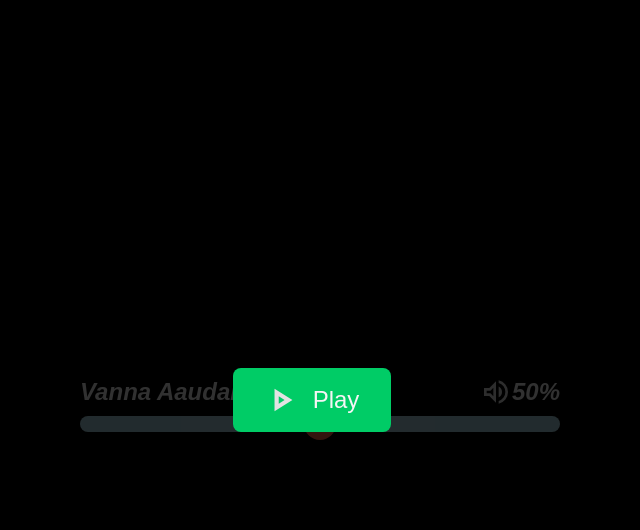
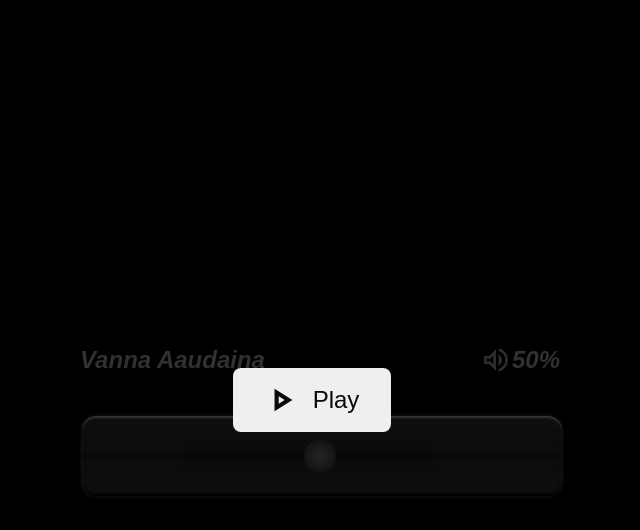
Before and after one commit to MrNerus/cursedMusicPlayer, a plain HTML site: page index.html in a window 1280 px wide. Shown: the whole page, without its empty margins (328-968 px from the left). Drawn offline with Linux system fonts and the light colour scheme; files whose address does not match are found by name.

Commit message:
styling changes

```diff
--- a/index.html
+++ b/index.html
@@ -18,7 +18,7 @@
     </div>
 
     <div id="overlay">
-    <button id="playBtn" class="flex away"><svg xmlns="http://www.w3.org/2000/svg" height="2rem" viewBox="0 -960 960 960" width="2rem" fill="#e3e3e3"><path d="M286-139v-682l537 341-537 341Zm126-341Zm0 111 175-111-175-111v222Z"/></svg> Play</button>
+    <button id="playBtn" class="flex away"><svg xmlns="http://www.w3.org/2000/svg" height="2rem" viewBox="0 -960 960 960" width="2rem" fill="#0a0a0a"><path d="M286-139v-682l537 341-537 341Zm126-341Zm0 111 175-111-175-111v222Z"/></svg> Play</button>
       </div>
 
 </body>
--- a/style.css
+++ b/style.css
@@ -16,31 +16,33 @@
   padding: 1rem 2rem;
   border: none;
   border-radius: 0.5rem;
-  background-color: #00cc66;
-  color: whitesmoke;
+  background-color: radial-gradient(circle at center, #b0b0b0 0%, #7a7a7a 50%, #5a5a5a 100%);;
+  color: #0a0a0a;
   cursor: pointer;
   transition: background 0.2s;
   gap: 1rem;
 }
 
 #playBtn:hover {
-  background-color: #00aa55;
+  background-color: radial-gradient(circle at center, #909090 0%, #6a6a6a 50%, #4a4a4a 100%);
 }
   #draggable {
     position: absolute;
     width: 2rem;
     height: 2rem;
     border-radius: 50%;
-    background: tomato;
+    background: radial-gradient(circle at center, #b0b0b0 0%, #7a7a7a 50%, #5a5a5a 100%);
     cursor: grab;
     user-select: none;
     transition: background 0.2s;
     z-index: 2;
+    top: 50%;
+    transform: translateY(-50%);
   }
 
   #draggable.dragging {
     cursor: grabbing;
-    background: orangered;
+    background: radial-gradient(circle at center, #909090 0%, #6a6a6a 50%, #4a4a4a 100%);
   }
 
   body {
@@ -50,7 +52,7 @@
     flex-direction: column;
     width: 100%;
     height: 100vh;
-    gap: 1rem;
+    gap: 5rem;
     background-color: black;
     color: whitesmoke;
   }
@@ -77,14 +79,34 @@
 
   .sliderTrackInner {
     position: absolute;
-    height: 100%;
+    height: 500%;
     width: 100%;
-    background-color: lightblue;
-    top: 0;
     left: 0;
     transition: background 0.2s;
-    border-radius: 2rem;
-  }
+    border-radius: 1rem;
+    background: linear-gradient(to bottom, #4a4a4a 0%, #2a2a2a 100%);
+    /* background-image: linear-gradient(to right, #00cc66 0%, #00cc66 50%, transparent 50%, transparent 100%); */
+    background-repeat: no-repeat;
+border: 2px solid #2a2a2a;
+  background: linear-gradient(
+    to bottom,
+    #4a4a4a 0%,
+    #3a3a3a 46%,
+    #2a2a2a 47%,
+    #1f1f1f 50%,
+    #2a2a2a 53%,
+    #3a3a3a 54%,
+    #4a4a4a 100%
+  );
+  box-shadow:
+    inset 0 2px 2px rgba(255, 255, 255, 1), /* top soft light */
+    inset 0 -2px 4px rgba(0, 0, 0, 1),       /* bottom groove */
+    inset 0 1px 0 rgba(255, 255, 255, 1),    /* top inner edge of cut */
+    inset 0 -1px 0 rgba(0, 0, 0, 1),         /* bottom inner edge of cut */
+    0 1px 1px rgba(0, 0, 0, 1);              /* external depth */
+}           /* outer depth */
+
+
 
   p {
     font-family: Arial, Helvetica, sans-serif;
```
